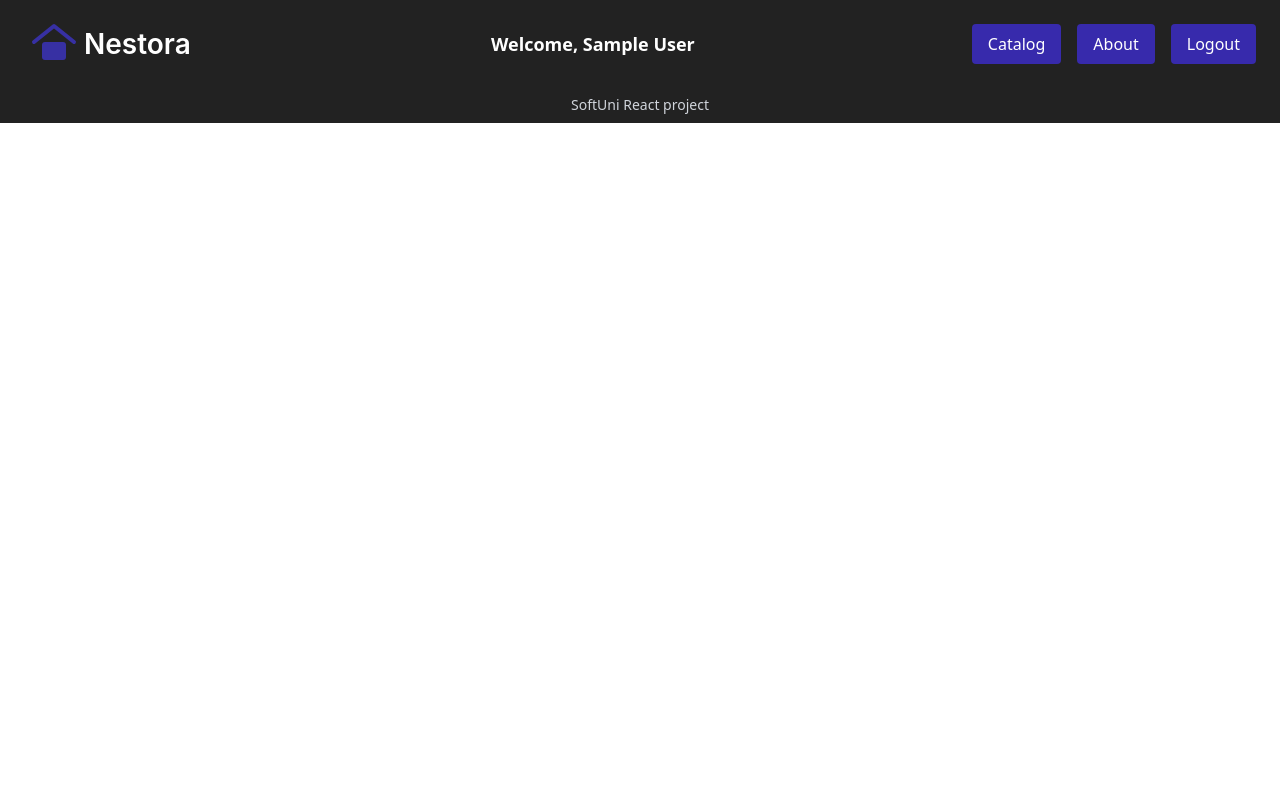
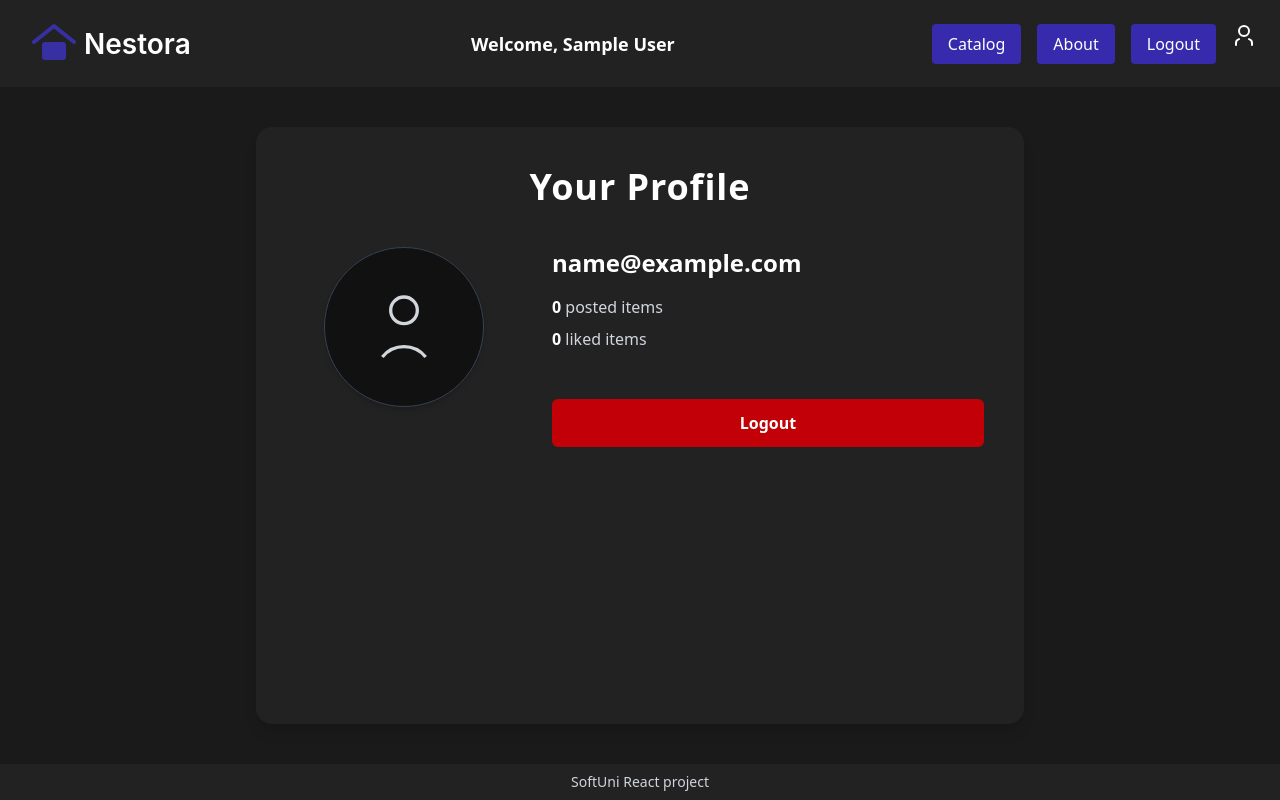
Before and after one commit to Vasilev-Stefan/React-project-exam, a React (Vite) app in the folder client/: page /user/profile/1 in a window 1280 px wide. Built offline with nearby package versions, Linux system fonts and the light colour scheme; no server answers; sample sign-in values are in the browser's storage.

Commit message:
Add user profile page

```diff
--- a/client/src/App.jsx
+++ b/client/src/App.jsx
@@ -14,6 +14,7 @@ import { ProtectedRoute } from "./components/protected-route/ProtectedRoute";
 import { FurnitureEdit } from "./components/furniture-edit/FurnitureEdit";
 import { FurnitureDelete } from "./components/furniture-delete/FurnitureDelete";
 import { FurnitureLike } from "./components/furniture-like/FurnitureLike";
+import { UserProfile } from "./components/user-profile/UserProfile";
 
 function App() {
 
@@ -44,6 +45,7 @@ function App() {
         <Route path="/user">
           <Route path="login" element={<Login />} />
           <Route path="register" element={<Register />} />
+          <Route path="profile/:id" element={<UserProfile />} />
           <Route path="logout" element={
             <ProtectedRoute>
               <Logout />
--- a/client/src/components/header/Header.jsx
+++ b/client/src/components/header/Header.jsx
@@ -85,11 +85,27 @@ export function Header() {
             </Link>
           </div>
         ) : (
-          <div>
+          <div className="flex gap-4">
             <Link to="/user/logout">
               <button className="px-4 py-2 rounded bg-indigo-800 hover:bg-indigo-600 text-white transition">
                 Logout
               </button>
+            </Link>
+            <Link to={`/user/profile/${user._id}`}>
+              <svg
+                xmlns="http://www.w3.org/2000/svg"
+                viewBox="0 0 24 24"
+                fill="none"
+                stroke="currentColor"
+                strokeWidth="2"
+                strokeLinecap="round"
+                strokeLinejoin="round"
+                className="w-6 h-6 text-white"
+              >
+                <path d="M20 21v-2a4 4 0 00-3-3.87" />
+                <path d="M4 21v-2a4 4 0 013-3.87" />
+                <path d="M12 12a5 5 0 100-10 5 5 0 000 10z" />
+              </svg>
             </Link>
           </div>
         )}
--- /dev/null
+++ b/client/src/components/user-profile/UserProfile.jsx
@@ -0,0 +1,95 @@
+import { useEffect, useState } from "react";
+import { useUser } from "../../hooks/useUser";
+import { Link, useNavigate } from "react-router";
+import { useFetch } from "../../hooks/useFetch";
+
+export function UserProfile() {
+  const { user, logout } = useUser();
+  const navigate = useNavigate();
+  const { request } = useFetch();
+
+  const [likedFurniture, setLikedFurniture] = useState(0);
+  const [postsCount, setPostsCount] = useState(0);
+
+  useEffect(() => {
+    if (!user?._id) {
+      navigate("/user/login");
+    }
+  }, [user, navigate]);
+
+  useEffect(() => {
+    if (!user?._id) return;
+
+    async function loadStats() {
+      const likes = await request(`data/likes?where=likedBy%3D%22${user._id}%22`)
+      setLikedFurniture(likes.length)
+
+      const posts = await request(`data/furniture?where=_ownerId%3D%22${user._id}%22`)
+      setPostsCount(posts.length);
+    }
+
+    loadStats();
+  }, [user]);
+
+  const handleLogout = () => {
+    logout();
+    navigate("/");
+  };
+
+  return (
+    <div
+      className="bg-[#1a1a1a] text-white p-10 flex justify-center"
+      style={{ height: "calc(100vh - 123px)" }}
+    >
+      <div className="max-w-3xl w-full bg-[#222222] p-10 rounded-2xl shadow-lg">
+        <h1 className="text-4xl font-bold mb-10 tracking-wide text-center">
+          Your Profile
+        </h1>
+
+        <div className="flex gap-10">
+          <div className="w-1/3 flex justify-center">
+            <div className="w-40 h-40 bg-[#111111] rounded-full flex items-center justify-center shadow-md border border-gray-700">
+              <svg
+                xmlns="http://www.w3.org/2000/svg"
+                className="w-20 h-20 text-gray-300"
+                fill="none"
+                viewBox="0 0 24 24"
+                stroke="currentColor"
+              >
+                <circle cx="12" cy="7" r="4" />
+                <path d="M5.5 21a8.38 8.38 0 0113 0" />
+              </svg>
+            </div>
+          </div>
+
+          {/* User Info */}
+          <div className="w-2/3 flex flex-col justify-between">
+            <div>
+              <p className="text-2xl font-semibold mb-4">{user?.email}</p>
+
+              <p className="text-gray-300 mb-2">
+                <span className="text-white font-bold">{postsCount}</span>{" "}
+                posted items
+              </p>
+
+              <p className="text-gray-300 mb-6">
+                <span className="text-white font-bold">{likedFurniture}</span>{" "}
+                liked items
+              </p>
+            </div>
+
+            {/* Buttons */}
+            <div className="flex flex-col gap-4 mt-6">
+              <button
+                onClick={handleLogout}
+                className="w-full py-3 bg-red-700 hover:bg-red-500 rounded-md font-semibold transition"
+              >
+                Logout
+              </button>
+            </div>
+          </div>
+        </div>
+      </div>
+    </div>
+  );
+}
```
